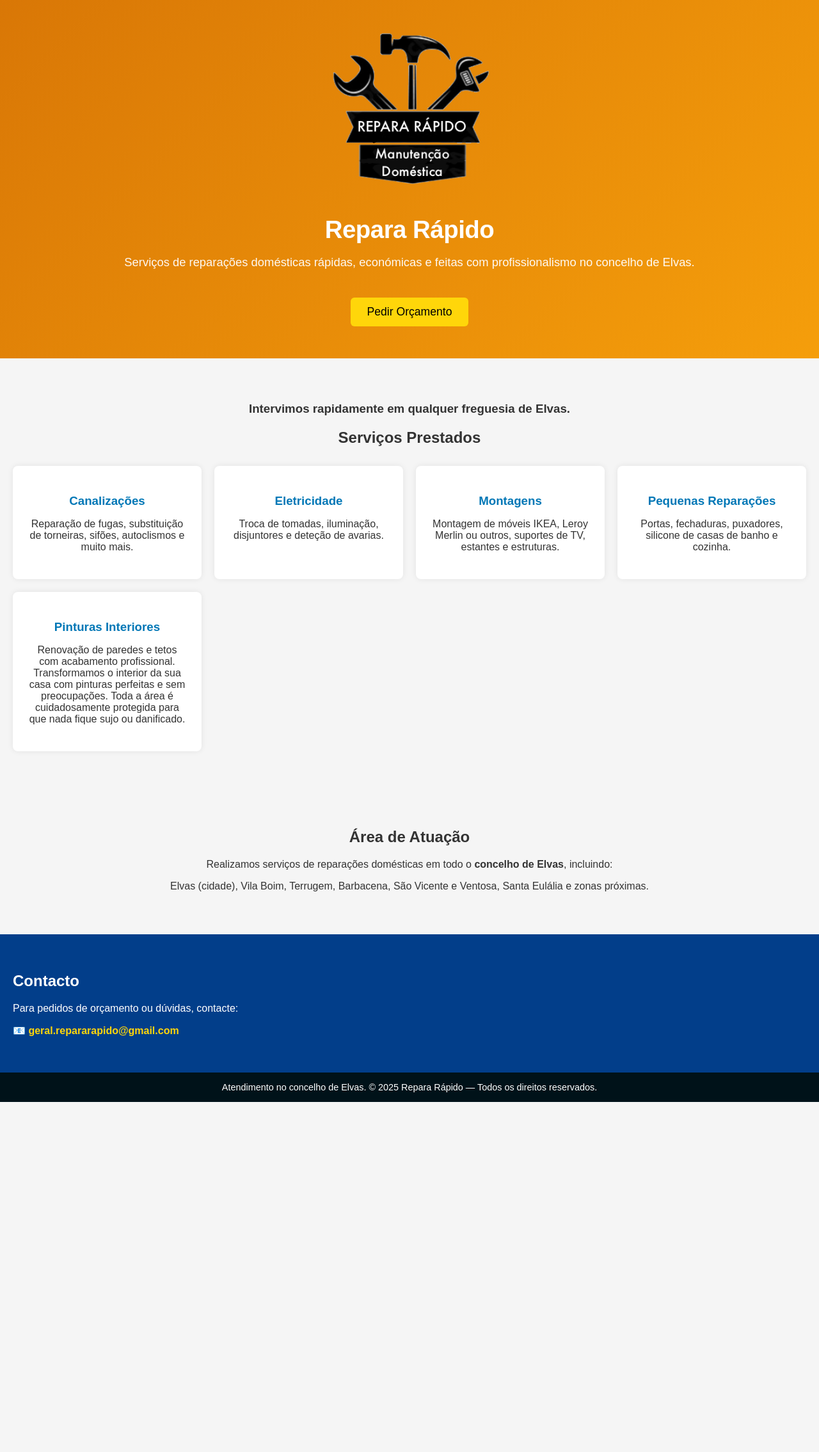
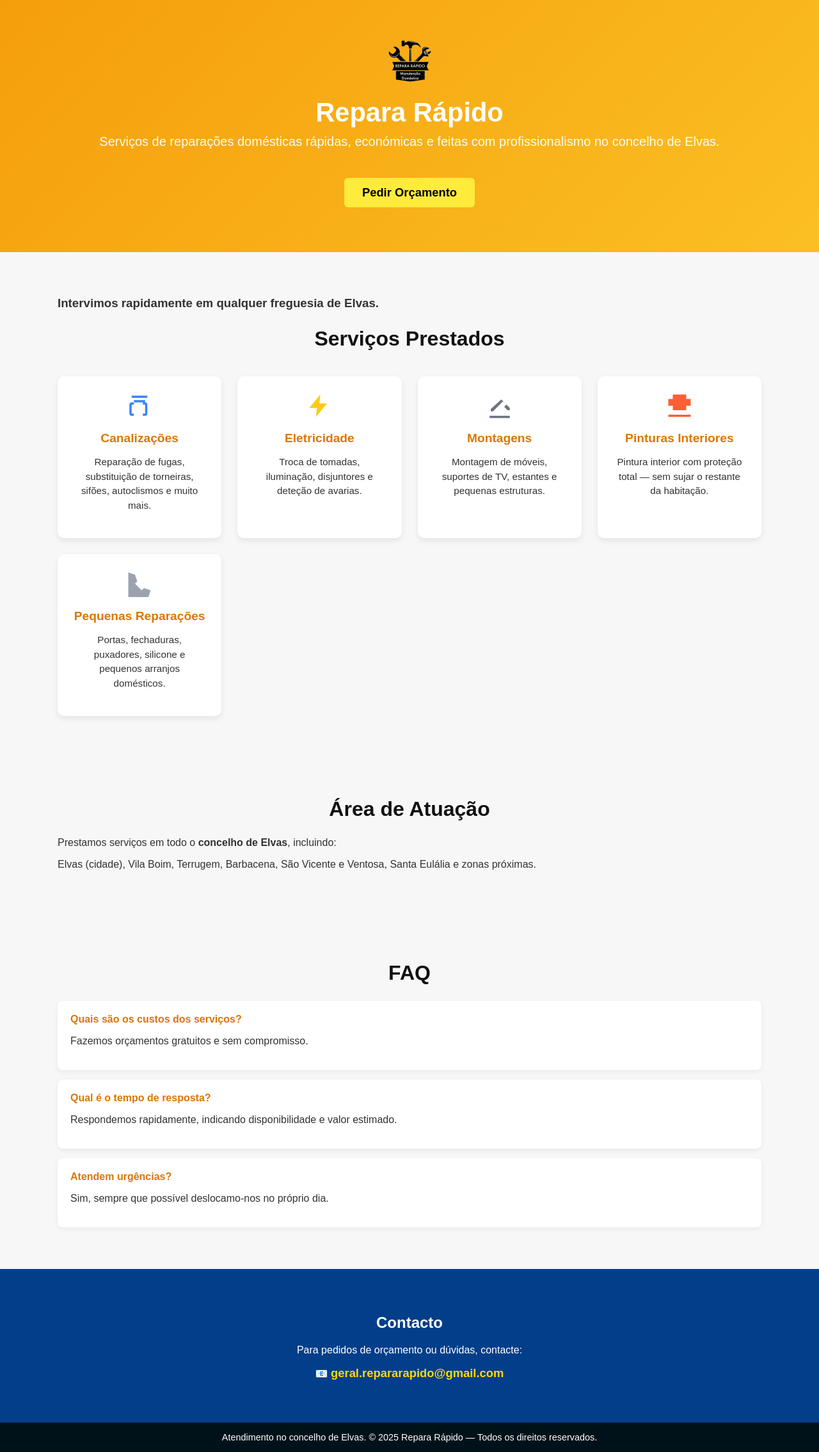
Before and after one commit to repararapido/repararapido.github.io, a Jekyll site: the page built from README.md, in a window 1280 px wide. Shown: the whole page at 64% size. Built offline with Jekyll 4.4.1, drawn with Linux system fonts in a browser that asks for light colours; our own code applies the rules of GitHub Pages for plain Markdown files; before the commit the page ends 1722 px from its top, so only the background shows below that.

Commit message:
Update default.html

```diff
--- a/_layouts/default.html
+++ b/_layouts/default.html
@@ -10,84 +10,131 @@
         body {
             margin: 0;
             font-family: Arial, sans-serif;
-            background: #f5f5f5;
+            background: #f7f7f7;
             color: #333;
         }
 
-        /* Hero */
+        /* -------------------------------------------------------------
+           HERO
+        ------------------------------------------------------------- */
         .hero {
-            background: linear-gradient(135deg, #d97706, #f59e0b); /* amarelo torrado → laranja elegante */
+            background: linear-gradient(135deg, #f59e0b, #fbbf24);
             color: white;
-            padding: 40px 20px 50px 20px;
             text-align: center;
+            padding: 60px 20px 70px;
+        }
+        .hero img {
+            height: 70px;
+            margin-bottom: 18px;
         }
         .hero h1 {
-            font-size: 2.4rem;
-            margin-bottom: 10px;
+            font-size: 2.6rem;
+            margin: 0;
             font-weight: 700;
-            letter-spacing: -0.5px;
+        }
+        .hero p {
+            margin-top: 10px;
+            font-size: 1.25rem;
+            opacity: 0.95;
+        }
+        .cta {
+            margin-top: 25px;
+            background: #ffeb3b;
+            padding: 12px 28px;
+            font-size: 1.15rem;
+            color: #000;
+            border-radius: 6px;
+            text-decoration: none;
+            display: inline-block;
+            font-weight: bold;
         }
 
-        .hero p {
-            font-size: 1.15rem;
-            opacity: 0.95;
+        /* -------------------------------------------------------------
+           SECÇÕES
+        ------------------------------------------------------------- */
+        .section {
+            padding: 50px 20px;
+            max-width: 1100px;
+            margin: auto;
         }
-        .hero .cta {
-            margin-top: 25px;
-            background: #ffd60a;
-            padding: 12px 26px;
-            font-size: 1.1rem;
-            color: #000;
-            border: none;
-            border-radius: 6px;
-            cursor: pointer;
-            text-decoration: none;
-            display: inline-block;
+        .section h2 {
+            text-align: center;
+            font-size: 2rem;
+            margin-bottom: 25px;
+            color: #111;
         }
 
-        /* Secção: serviços */
-        .section {
-            padding: 50px 20px;
-            text-align: center;
-        }
+        /* -------------------------------------------------------------
+           SERVIÇOS
+        ------------------------------------------------------------- */
         .services {
             display: grid;
-            grid-template-columns: repeat(auto-fit, minmax(240px, 1fr));
-            gap: 20px;
-            margin-top: 30px;
+            grid-template-columns: repeat(auto-fit, minmax(220px, 1fr));
+            gap: 25px;
+            margin-top: 40px;
         }
         .service-box {
             background: white;
             padding: 25px;
-            border-radius: 8px;
-            box-shadow: 0px 0px 10px rgba(0,0,0,0.08);
+            border-radius: 10px;
+            text-align: center;
+            box-shadow: 0 4px 10px rgba(0,0,0,0.08);
+        }
+        .service-box svg {
+            width: 42px;
+            height: 42px;
+            margin-bottom: 10px;
         }
         .service-box h3 {
+            margin-top: 5px;
             margin-bottom: 10px;
-            color: #0077b6;
+            color: #d97706;
+            font-size: 1.2rem;
+        }
+        .service-box p {
+            font-size: 0.95rem;
+            line-height: 1.4rem;
         }
 
-        /* Contacto */
+        /* -------------------------------------------------------------
+           CONTACTO
+        ------------------------------------------------------------- */
         .contact {
             background: #023e8a;
             color: white;
-            padding: 40px 20px;
-        }
-        .contact h2 {
-            margin-bottom: 20px;
+            padding: 50px 20px;
+            text-align: center;
         }
         .contact a {
             color: #ffd60a;
             font-weight: bold;
             text-decoration: none;
+            font-size: 1.15rem;
         }
 
-        /* Footer */
+        /* -------------------------------------------------------------
+           FAQ
+        ------------------------------------------------------------- */
+        .faq-item {
+            background: white;
+            padding: 20px;
+            margin-bottom: 15px;
+            border-radius: 8px;
+            box-shadow: 0 3px 8px rgba(0,0,0,0.06);
+        }
+        .faq-item h4 {
+            margin: 0 0 8px 0;
+            color: #d97706;
+        }
+
+        /* -------------------------------------------------------------
+           FOOTER
+        ------------------------------------------------------------- */
         footer {
+            background: #001219;
+            color: white;
             text-align: center;
             padding: 15px;
-            background: #001219;
-            color: white;
             font-size: 0.9rem;
         }
     </style>
@@ -97,7 +144,7 @@
 
     <!-- Hero -->
 <section class="hero">
-    <img src="thumbnail.png" alt="Repara Rápido" style="height:256px; margin-bottom:5px;">
+    <img src="thumbnail.png" alt="Repara Rápido">
     <h1>Repara Rápido</h1>
     <p>Serviços de reparações domésticas rápidas, económicas e feitas com profissionalismo no concelho de Elvas.</p>
     <a class="cta" href="#contacto">Pedir Orçamento</a>
@@ -108,37 +155,85 @@
     <section class="section">
         <h3>Intervimos rapidamente em qualquer freguesia de Elvas.</h3>
         <h2>Serviços Prestados</h2>
+
         <div class="services">
+
+            <!-- CANALIZAÇÕES -->
             <div class="service-box">
+                <svg viewBox="0 0 24 24" fill="#3b82f6">
+                    <path d="M5 3h14v2H5V3zm2 4h10v2H7V7zm12 4v8a2 2 0 0 1-2 2h-2v-2h2v-8h-2v-2h2a2 2 0 0 1 2 2zM5 9h2v2H5v8h2v2H5a2 2 0 0 1-2-2v-8a2 2 0 0 1 2-2z"/>
+                </svg>
                 <h3>Canalizações</h3>
                 <p>Reparação de fugas, substituição de torneiras, sifões, autoclismos e muito mais.</p>
             </div>
+
+            <!-- ELETRICIDADE -->
             <div class="service-box">
+                <svg viewBox="0 0 24 24" fill="#facc15">
+                    <path d="M13 2L3 14h7l-1 8 10-12h-7l1-8z"/>
+                </svg>
                 <h3>Eletricidade</h3>
                 <p>Troca de tomadas, iluminação, disjuntores e deteção de avarias.</p>
             </div>
+
+            <!-- MONTAGENS -->
             <div class="service-box">
+                <svg viewBox="0 0 24 24" fill="#6b7280">
+                    <path d="M21 16v-2l-3-3-2 2 3 3h2zm-5.586-7.586l-2-2L4 15v2h2l9.414-9.414zM3 21h18v2H3z"/>
+                </svg>
                 <h3>Montagens</h3>
-                <p>Montagem de móveis IKEA, Leroy Merlin ou outros, suportes de TV, estantes e estruturas.</p>
+                <p>Montagem de móveis, suportes de TV, estantes e pequenas estruturas.</p>
             </div>
+
+            <!-- PINTURAS -->
             <div class="service-box">
+                <svg viewBox="0 0 24 24" fill="#fb5f34">
+                    <path d="M2 20h20v2H2v-2zm16-14V2H6v4H2v6h4v4h12v-4h4V6h-4z"/>
+                </svg>
+                <h3>Pinturas Interiores</h3>
+                <p>Pintura interior com proteção total — sem sujar o restante da habitação.</p>
+            </div>
+
+            <!-- PEQUENAS REPARAÇÕES -->
+            <div class="service-box">
+                <svg viewBox="0 0 24 24" fill="#9ca3af">
+                    <path d="M2 2l6 2 2 6-2 2 6 6 2-2 6 2-2 6H2V2z"/>
+                </svg>
                 <h3>Pequenas Reparações</h3>
-                <p>Portas, fechaduras, puxadores, silicone de casas de banho e cozinha.</p>
-            </div>
-            <div class="service-box">
-                <h3>Pinturas Interiores</h3>
-                <p>Renovação de paredes e tetos com acabamento profissional. Transformamos o interior da sua casa com pinturas perfeitas e sem preocupações. Toda a área é cuidadosamente protegida para que nada fique sujo ou danificado.</p>
+                <p>Portas, fechaduras, puxadores, silicone e pequenos arranjos domésticos.</p>
             </div>
 
         </div>
     </section>
 
-    <!-- Localidades -->
-    <section class="section" id="area">
+    <!-- ÁREA DE ATUAÇÃO -->
+    <section class="section">
         <h2>Área de Atuação</h2>
-        <p>Realizamos serviços de reparações domésticas em todo o <strong>concelho de Elvas</strong>, incluindo:</p>
+        <p>Prestamos serviços em todo o <strong>concelho de Elvas</strong>, incluindo:</p>
         <p>Elvas (cidade), Vila Boim, Terrugem, Barbacena, São Vicente e Ventosa, Santa Eulália e zonas próximas.</p>
-        </section>
+    </section>
+
+    <!-- FAQ -->
+    <section class="section" id="faq">
+        <h2>FAQ</h2>
+
+        <div class="faq-item">
+            <h4>Quais são os custos dos serviços?</h4>
+            <p>Fazemos orçamentos gratuitos e sem compromisso.</p>
+        </div>
+
+        <div class="faq-item">
+            <h4>Qual é o tempo de resposta?</h4>
+            <p>Respondemos rapidamente, indicando disponibilidade e valor estimado.</p>
+        </div>
+
+        <div class="faq-item">
+            <h4>Atendem urgências?</h4>
+            <p>Sim, sempre que possível deslocamo-nos no próprio dia.</p>
+        </div>
+
+    </section>
+
 
     <!-- Contacto -->
     <section class="contact" id="contacto">
```
